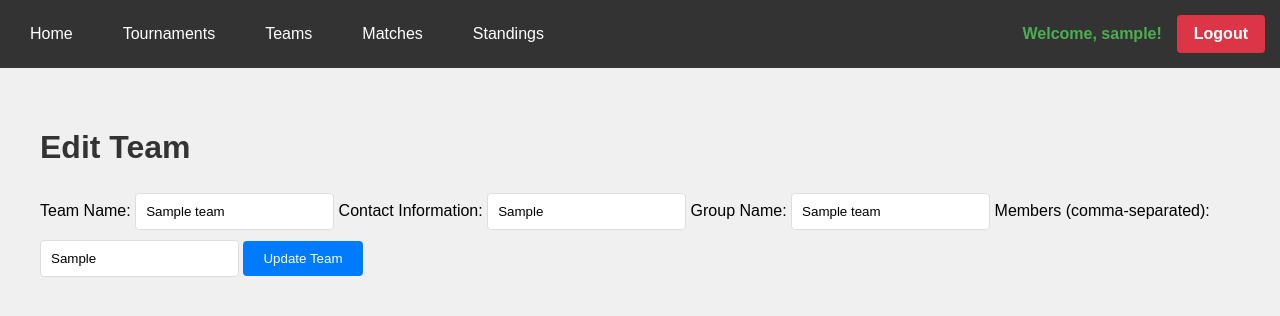
After one commit to nguynntran/WEB_DEVELOPMENT, a Flask app: page /teams/1/edit in a window 1280 px wide. The commit adds this page. Shown: the top 316 px of the page. Run offline with Flask 3, Linux system fonts and the light colour scheme; a user stored in the database is signed in; tables that the repository leaves empty hold one stand-in row (values such as "Sample post").

Commit message:
new update

```diff
--- a/app/models.py
+++ b/app/models.py
@@ -44,6 +44,8 @@ class Tournament(db.Model):
 
     def __repr__(self):
         return f'<Tournament {self.name}>'
+
+
 
 # Team model
 class Team(db.Model):
--- a/app/routes.py
+++ b/app/routes.py
@@ -11,7 +11,7 @@ def register_routes(app, db, bcrypt):
     # Tournament routes
     @app.route('/tournaments')
     def tournaments():
-        all_tournaments = Tournament.query.order_by(Tournament.start_date.desc()).all()
+        all_tournaments = Tournament.query.filter_by(creator_id=current_user.id).order_by(Tournament.start_date.desc()).all()
         return render_template('tournament/tournaments.html', tournaments=all_tournaments)
 
     @app.route('/tournaments/create', methods = ['GET', 'POST'])
@@ -55,22 +55,107 @@ def register_routes(app, db, bcrypt):
     @app.route('/tournaments/<id>')
     @login_required
     def tournament_detail(id):
-        pass
+        tournament = Tournament.query.get_or_404(id)
+        teams = tournament.teams  # Get all teams in this tournament
+        return render_template('tournament/tournament_detail.html', tournament=tournament, teams=teams)
 
     @app.route('/tournaments/<id>/edit', methods = ['GET', 'POST'])
     @login_required
     def edit_tournament(id):
-        pass
+        tournament = Tournament.query.get_or_404(id)
+
+        if request.method == 'GET':
+            return render_template('tournament/edit_tournament.html', tournament=tournament)
+        elif request.method == 'POST':
+            tournament.name = request.form.get('name')
+            tournament.sport_type = request.form.get('sport_type')
+            tournament.format = request.form.get('format')
+            start_date = request.form.get('start_date')
+            end_date = request.form.get('end_date')
+
+            try:
+                tournament.start_date = datetime.strptime(start_date, '%Y-%m-%d')
+                tournament.end_date = datetime.strptime(end_date, '%Y-%m-%d')
+
+                if tournament.end_date < tournament.start_date:
+                    flash("ERROR: End date must be after start date")
+                    return redirect('/tournaments/edit')
+
+                db.session.commit()
+                flash("Tournament updated successfully!")
+                return redirect(f'/tournaments')
+            except ValueError:
+                flash("ERROR: Invalid date format. Please use YYYY-MM-DD.")
+                return redirect('/tournaments/edit')
 
     @app.route('/tournaments/<id>/delete', methods = ['POST'])
     @login_required
     def delete_tournament(id):
-        pass
+        tournament = Tournament.query.get_or_404(id)
+
+        db.session.delete(tournament)
+        db.session.commit()
+        flash("Tournament deleted successfully!")
+        return redirect('/tournaments')
+
+    @app.route('/tournaments/<id>/register', methods = ['POST', 'GET'])
+    @login_required
+    def register_team(id):
+        if request.method == 'GET':
+            tournament = Tournament.query.get_or_404(id)
+            return render_template('tournament/register_team.html', tournament=tournament)
+        elif request.method == 'POST':
+            tournament = Tournament.query.get_or_404(id)
+            team_name = request.form.get('name')
+            contact_info = request.form.get('contact_info')
+            group_name = request.form.get('group_name')
+            members = request.form.get('members')
+
+            new_team = Team(
+                name=team_name,
+                tournament_id=tournament.id,
+                contact_info=contact_info,
+                group_name=group_name,
+                members=members
+            )
+            db.session.add(new_team)
+            db.session.commit()
+            flash("Team registered successfully!")
+            return redirect(f'/tournaments/{id}')
 
 # Team routes
     @app.route('/teams')
     def teams():
-        return render_template('teams.html')
+        all_teams = Team.query.all()
+        return render_template('team/teams.html', teams=all_teams)
+
+    @app.route('/teams/<id>')
+    @login_required
+    def team_detail(id):
+        team = Team.query.get_or_404(id)
+        return render_template('team/team_detail.html', team=team)
+
+    @app.route('/teams/<id>/edit', methods = ['GET', 'POST'])
+    @login_required
+    def edit_team(id):
+        if request.method == 'GET':
+            team = Team.query.get_or_404(id)
+            return render_template('team/edit_team.html', team=team)
+        elif request.method == 'POST':
+            team = Team.query.get_or_404(id)
+            team.name = request.form.get('name')
+            team.contact_info = request.form.get('contact_info')
+            team.group_name = request.form.get('group_name')
+            team.members = request.form.get('members')
+
+            db.session.commit()
+            flash("Team updated successfully!")
+            return redirect(f'/teams')
+
+    @app.route('/teams/<id>/delete', methods = ['POST'])
+    @login_required
+    def delete_team(id):
+        pass
 
 # Match routes
     @app.route('/matches')
@@ -127,5 +212,5 @@ def register_routes(app, db, bcrypt):
     @app.route('/logout')
     def logout():
         logout_user()
-        return "Sucessfully logged out"
-    return redirect('/')
+        flash("Successfully logged out")
+        return redirect('/')
--- /dev/null
+++ b/app/templates/team/edit_team.html
@@ -0,0 +1,21 @@
+{% extends "base.html" %}
+{% block title %}Tournaments{% endblock %}
+{% block content %}
+    <h1>Edit Team</h1>
+    <form method="POST" action="{{ url_for('edit_team', id=team.id) }}" class="form">
+        <label for="name">Team Name:</label>
+        <input type="text" id="name" name="name" value="{{ team.name }}" required>
+
+        <label for="contact_info">Contact Information:</label>
+        <input type="text" id="contact_info" name="contact_info" value="{{ team.contact_info }}" required>
+
+        <label for="group_name">Group Name:</label>
+        <input type="text" id="group_name" name="group_name" value="{{ team.group_name }}" required>
+
+        <label for="members">Members (comma-separated):</label>
+        <input type="text" id="members" name="members" value="{{ team.members }}" required>
+
+        <button type="submit" class="btn">Update Team</button>
+    </form>
+
+{% endblock %}
--- a/app/templates/tournament/create_tournament.html
+++ b/app/templates/tournament/create_tournament.html
@@ -15,6 +15,10 @@
             <option value="Volleyball">🏐 Volleyball</option>
             <option value="Badminton">🏸 Badminton</option>
             <option value="Table Tennis">🏓 Table Tennis</option>
+            <option value="Boxing">🥊 Boxing</option>
+            <option value="MMA">🥋 MMA</option>
+            <option value="Esports">🎮 Esports</option>
+            <option value="Swimming">🏊 Swimming</option>
         </select>
 
         <label for="format">Format:</label>
@@ -33,5 +37,6 @@
         <input type="date" id="end_date" name="end_date" required>
 
         <button type="submit" class="btn">Create Tournament</button>
+        <a href="{{ url_for('tournaments') }}"><button type="button" class="btn" style="background-color: #007bff;">🏠 Back to Tournaments</button></a>
     </form>
 {% endblock %}
--- a/app/templates/tournament/tournaments.html
+++ b/app/templates/tournament/tournaments.html
@@ -19,6 +19,12 @@
                 <a href="{{ url_for('tournament_detail', id=tournament.id) }}">
                     <button class="btn">View Details</button>
                 </a>
+                <a href="{{ url_for('edit_tournament', id=tournament.id) }}">
+                    <button class="btn" style="background-color: #ed98ed;">✏️ Edit</button>
+                </a>
+                <form method="POST" action="{{ url_for('delete_tournament', id=tournament.id) }}" style="display: inline;">
+                    <button type="submit" class="btn" style="background-color: #dc3545;" onclick="return confirm('Are you sure you want to delete this tournament?')">🗑️ Delete</button>
+                </form>
             </div>
             {% endfor %}
         {% else %}
```
Also changed, not shown: app/templates/team/teams.html (added, +41 -0 lines), app/templates/tournament/edit_tournament.html (added, +41 -0 lines), app/templates/tournament/register_team.html (added, +25 -0 lines), app/templates/tournament/tournament_detail.html (added, +37 -0 lines), config.py (+14 -3 lines), app/templates/team/team_detail.html (added).
